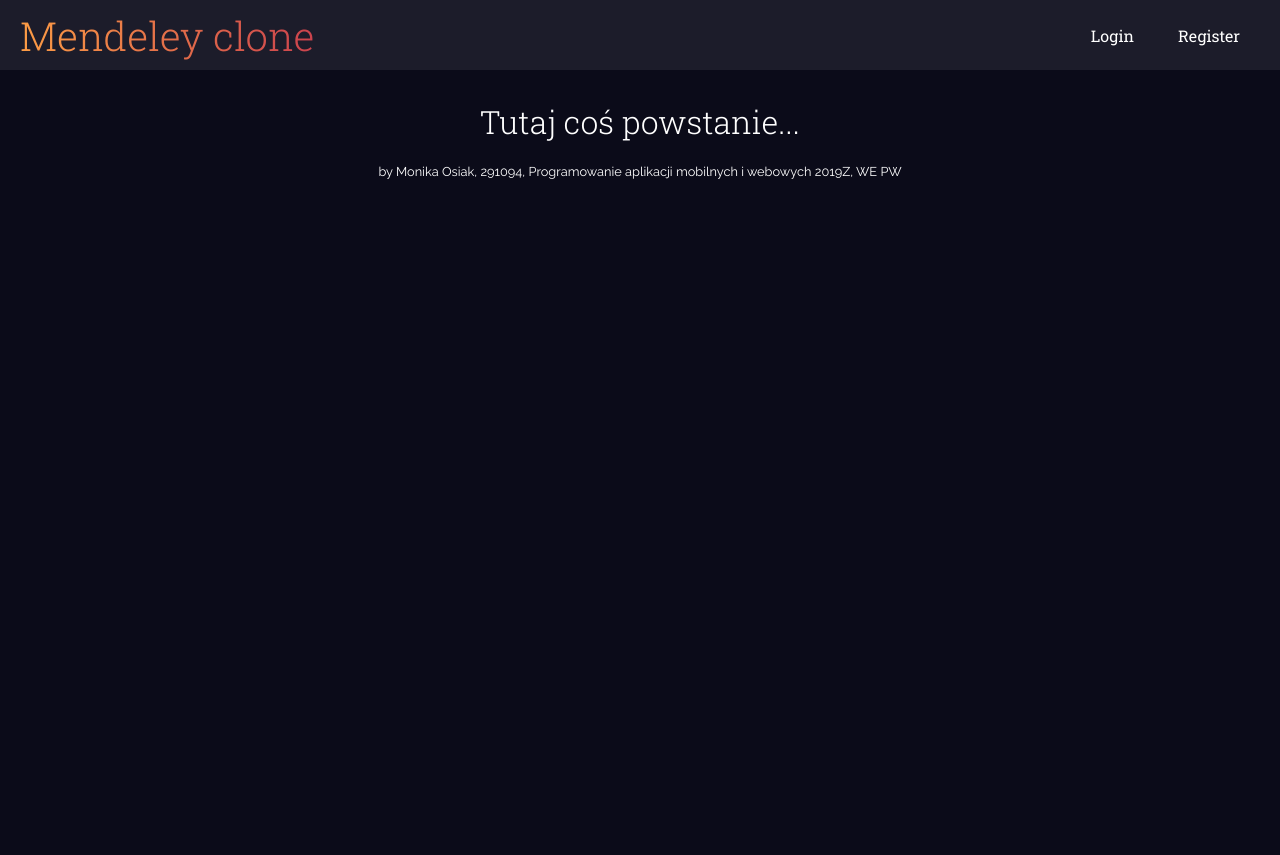
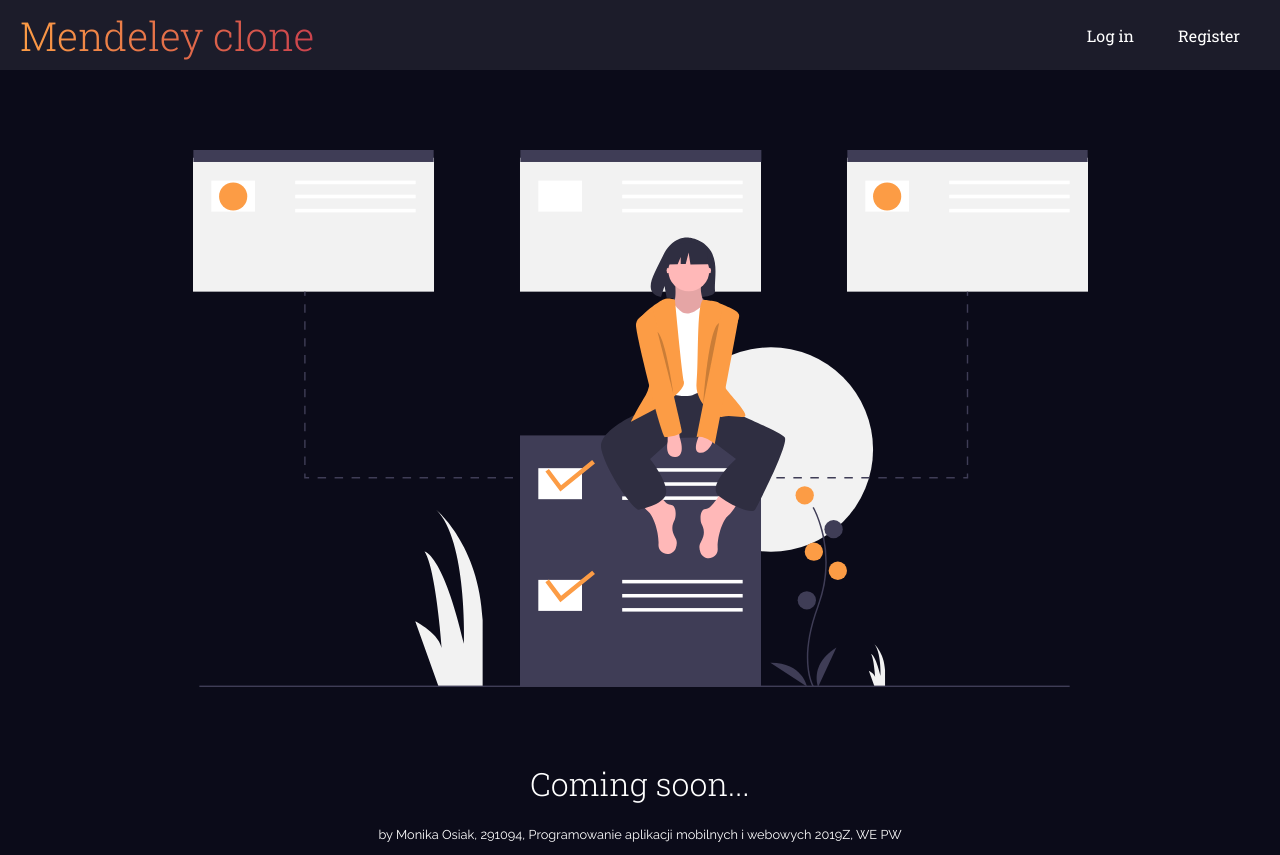
Before and after one commit to monika-osiak/programowanie-aplikacji-webowych, a Flask app: page / in a window 1280 px wide. Before the commit the page ends 179 px from the top, so only its background shows below. Run offline with Flask 2, Linux system fonts and the light colour scheme; some libraries are stand-ins or nearby versions.

Commit message:
Modify templates for logged users and add image

```diff
--- a/app.py
+++ b/app.py
@@ -67,7 +67,7 @@ class Login(Resource):
             return {'message': 'User {} doesn\'t exist'.format(data['username'])}
 
         if data['password'] == current_user.password:
-            return {'message': 'Logged in as {}'.format(current_user.username)}
+            return make_response(render_template('index.html', user=current_user.username), 200, headers)
         else:
             return {'message': 'Wrong credentials'}
 
--- a/static/css/styles.css
+++ b/static/css/styles.css
@@ -162,4 +162,9 @@ footer {
   text-align: center;
   font-size: 0.8rem;
 }
+
+#main-img {
+  width: 100%;
+  margin: 50px 0;
+}
 /*# sourceMappingURL=styles.css.map */
--- a/static/sass/styles.sass
+++ b/static/sass/styles.sass
@@ -136,3 +136,7 @@ footer
 #feedback
     text-align: center
     font-size: 0.8rem
+
+#main-img
+    width: 100%
+    margin: 50px 0
--- a/templates/index.html
+++ b/templates/index.html
@@ -2,7 +2,11 @@
 
 {% block content %}
 <div class='container'>
-    <h1>Tutaj coś powstanie...</h1>
+    <div class='col-md-10 offset-md-1'>
+        <img id='main-img' src={{ url_for('static', filename='undraw_online_organizer_ofxm.svg') }}>
+        <h1>Coming soon...</h1>
+    </div>
+
 </div>
 
 {% endblock content %}
--- a/templates/layout.html
+++ b/templates/layout.html
@@ -17,8 +17,13 @@
         <h1>Mendeley clone</h1>
         <nav>
             <ul>
-                <li><a href={{ url_for('login') }}>Login</a></li>
+                {% if user %}
+                <li>Welcome, {{ user }}</li>
+                <li><a href="#">Log out</a></li>
+                {% else %}
+                <li><a href={{ url_for('login') }}>Log in</a></li>
                 <li><a href={{ url_for('register') }}>Register</a></li>
+                {% endif %}
             </ul>
         </nav>
     </header>
```
Also changed, not shown: static/undraw_online_organizer_ofxm.svg (added), 1 other file.
